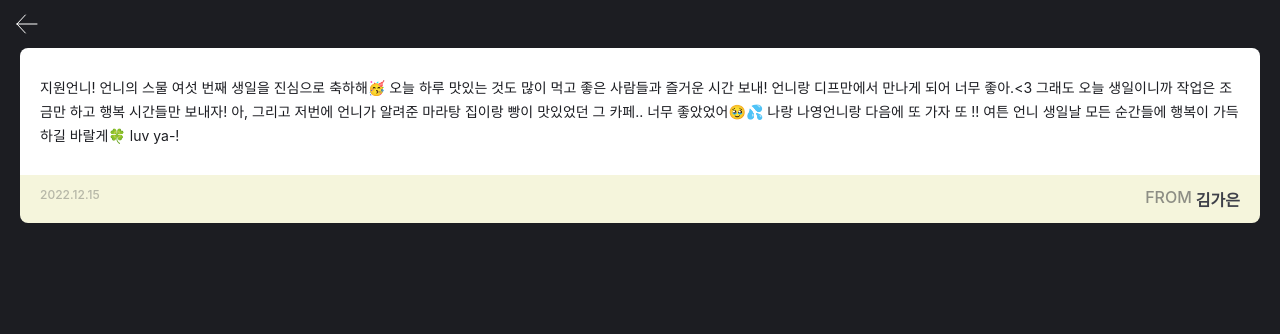
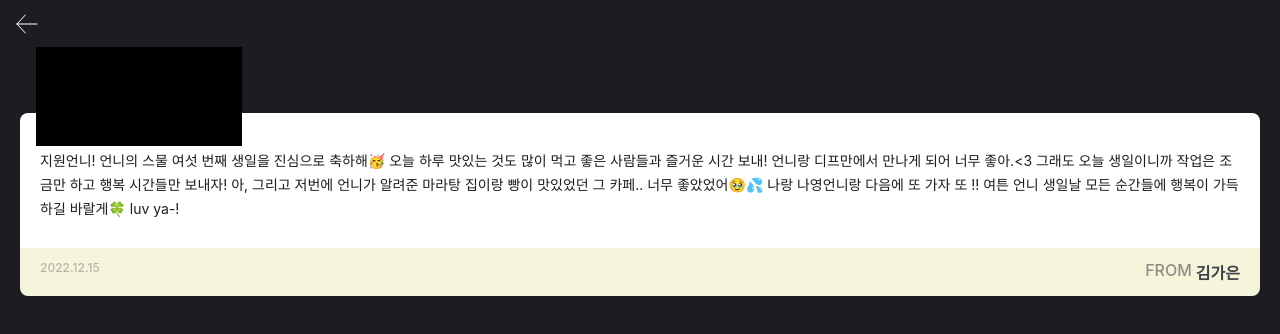
Before and after one commit to depromeet/ggogeet-client, a Next.js app: page /letter-reply in a window 1280 px wide. Shown: the top 334 px of the page. Built offline with nearby package versions, Linux system fonts and the light colour scheme; a web font is replaced by a local one.

Commit message:
💄 이미지 들어갈 부분 추가

```diff
--- a/src/pages/letter-reply/index.tsx
+++ b/src/pages/letter-reply/index.tsx
@@ -6,18 +6,26 @@ import styled from "@emotion/styled";
 const Layout = styled.div`
   background-color: ${({ theme }) => theme.colors.navy};
   height: 100vh;
+  position: relative;
 `;
 
 const MainLayout = styled.div`
-  padding: 0 20px;
+  padding: 65px 20px 0 20px;
 `;
 
-const LetterLayout = styled.div``;
+const AnimalImageWrapper = styled.div`
+  position: absolute;
+  background-color: black; // 임시
+  width: 206px;
+  height: 99px;
+  left: 36px;
+  top: 47px;
+`;
 
 const LetterMainLayout = styled.div`
   background-color: ${({ theme }) => theme.colors.white};
   border-radius: 8px 8px 0 0;
-  padding: 28px 20px;
+  padding: 36px 20px 28px 20px;
 `;
 
 const Content = styled.p`
@@ -72,20 +80,19 @@ const LetterReplyPage = () => {
       <TopNavigation leftElem={<NavBack color="white" />} />
 
       <MainLayout>
-        <LetterLayout>
+        <AnimalImageWrapper></AnimalImageWrapper>
+
         <LetterMainLayout>
           <Content>{content}</Content>
         </LetterMainLayout>
 
         <LetterBottomLayout color={letterColor}>
           <Date>{date}</Date>
-
           <SenderContainer>
             <From>FROM</From>
             <Sender>{sender}</Sender>
           </SenderContainer>
         </LetterBottomLayout>
-        </LetterLayout>
       </MainLayout>
     </Layout>
   );
```
Lines whose indentation alone changed are shown as unchanged.
